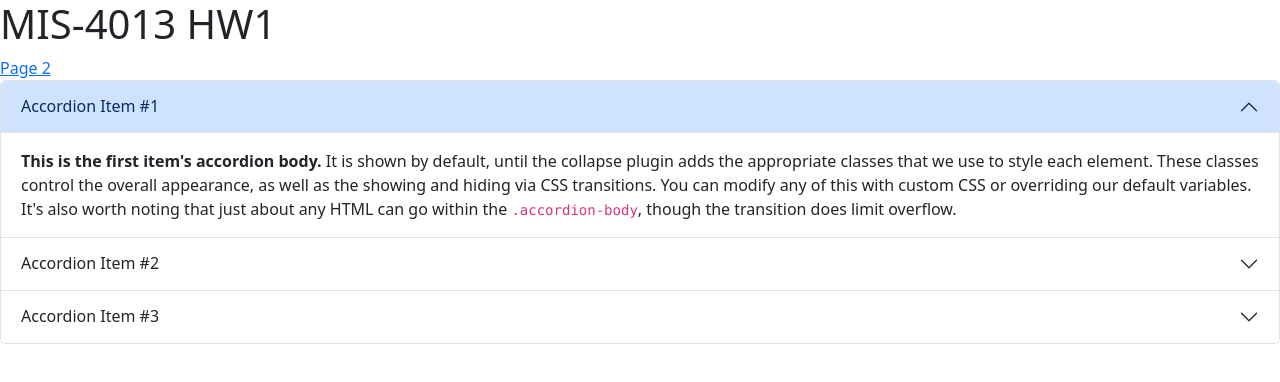
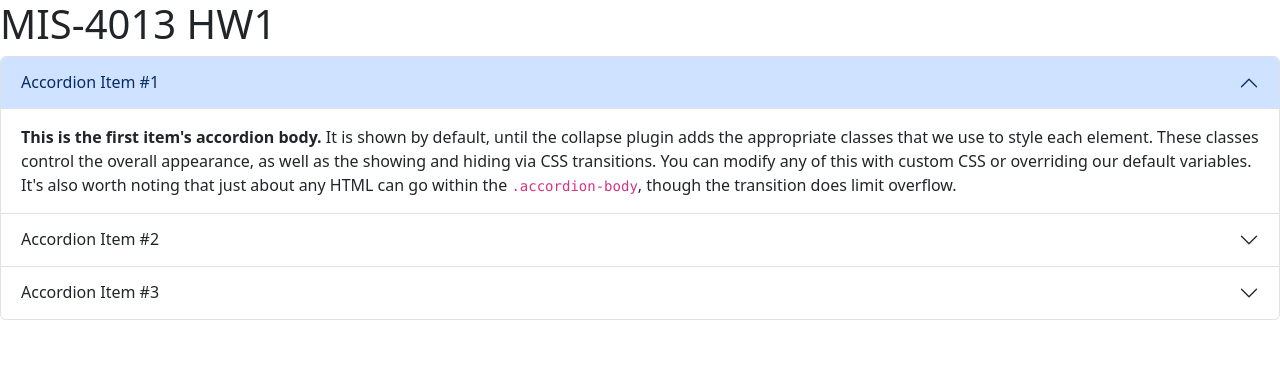
Before and after one commit to kalebtking/MIS-4013, a plain HTML site: page index.html in a window 1280 px wide. Drawn offline with nearby package versions, Linux system fonts and the light colour scheme.

Commit message:
Update index.html

```diff
--- a/index.html
+++ b/index.html
@@ -8,7 +8,6 @@
   </head>
   <body>
     <h1>MIS-4013 HW1</h1>
-    <a href="https://github.com/kalebtking/MIS-4013-HW1/blob/main/page2.html"> Page 2 </a>
     <div class="accordion" id="accordionExample">
   <div class="accordion-item">
     <h2 class="accordion-header">
```
